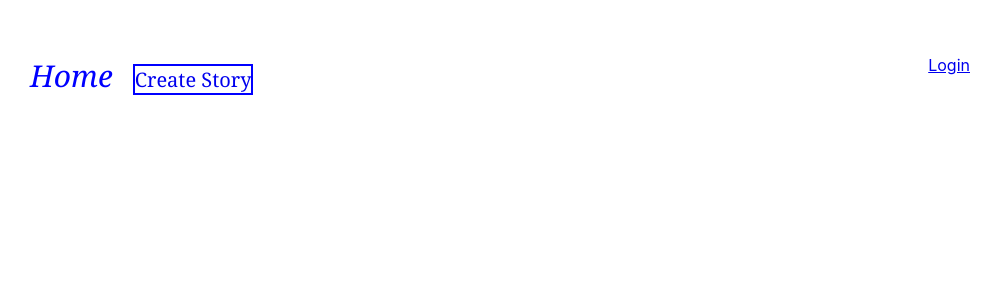
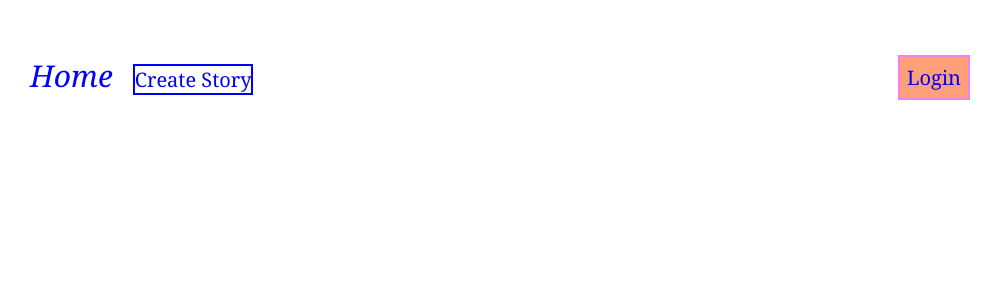
Before and after one commit to SRILAKSHMI576/Pepper_Cloud_Assignment, a React (Create React App) app: page / in a window 1280 px wide. Shown: the top 300 px of the page, without its empty margins (185-1186 px from the left). Built offline with nearby package versions, Linux system fonts and the light colour scheme.

Commit message:
Apply styles for Login button

```diff
--- a/src/style.css
+++ b/src/style.css
@@ -19,4 +19,13 @@
 }
 .login-signup {
   float: right;
+  text-decoration: none;
+  font-family: Cambria, Cochin, Georgia, Times, "Times New Roman", serif;
+  font-size: 20px;
+  border: 2px solid violet;
+  padding: 7px;
+  background: lightsalmon;
 }
+.login-signup:hover {
+  background: lightblue;
+}
```
